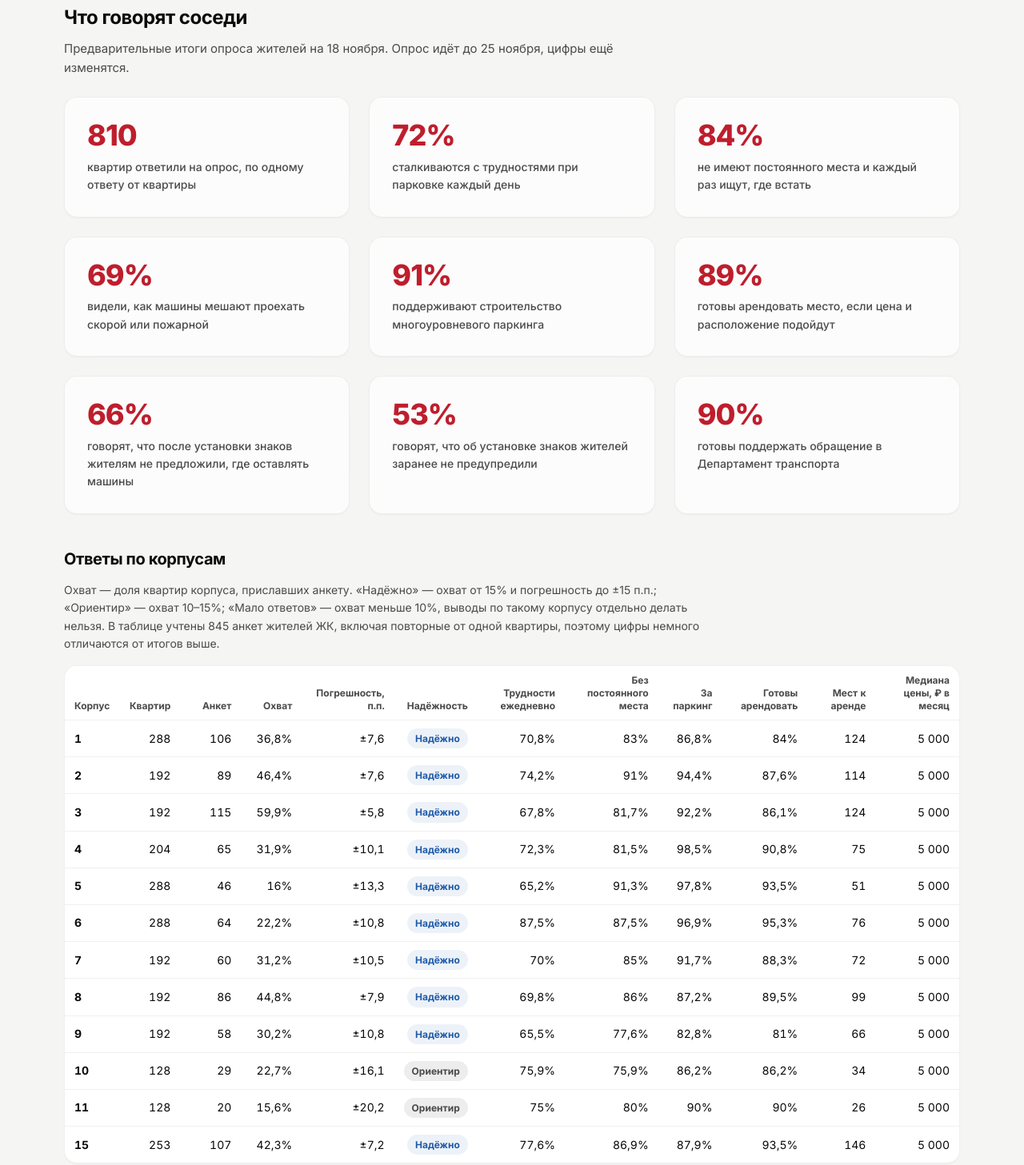
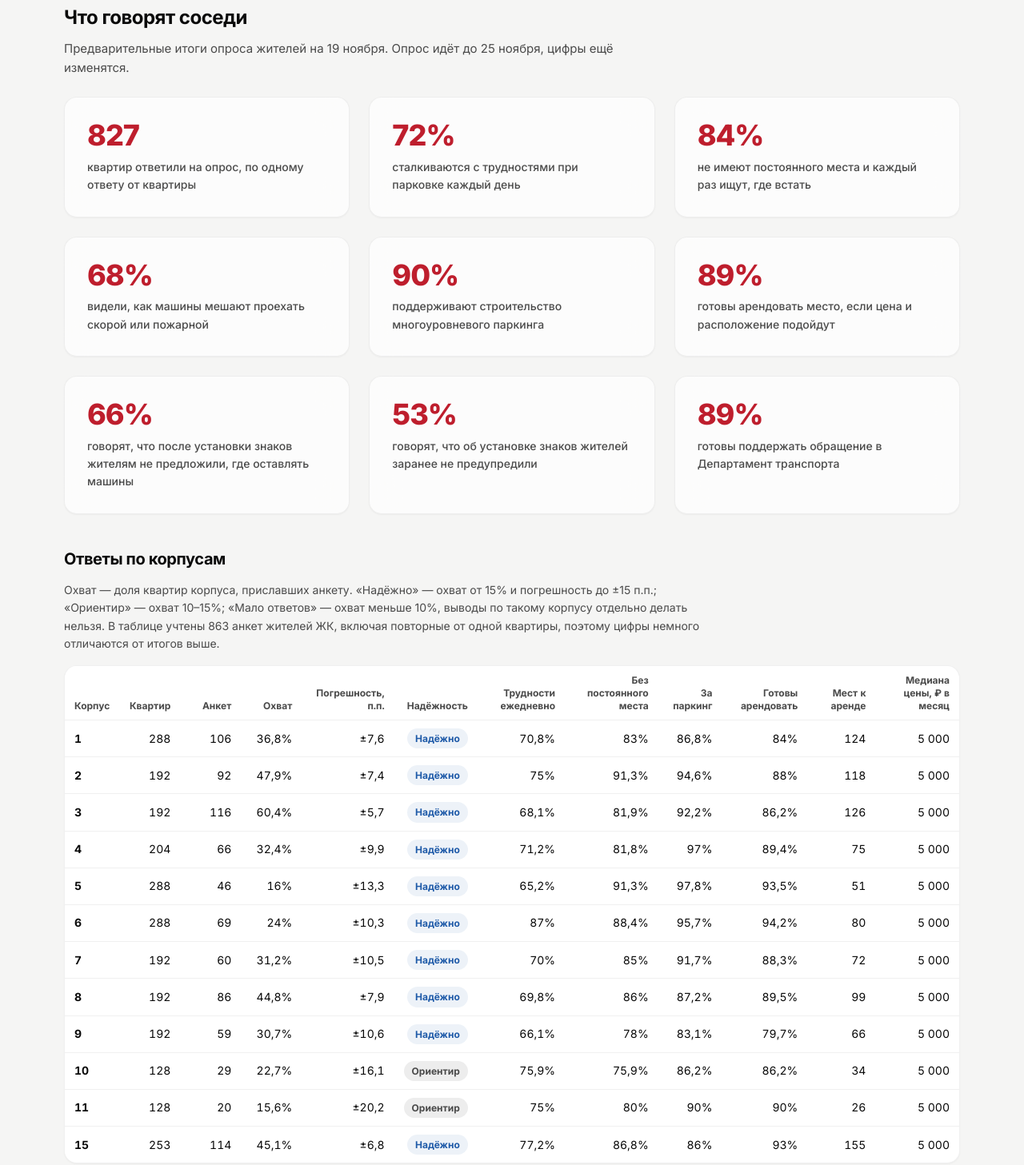
Before and after one commit to Georgy-Fomk1n/parking-zhkb, a plain HTML site: page index.html in a window 1280 px wide. Shown: the part 1188-2645 px from the top of the page at 80% size. Drawn offline with Linux system fonts and the light colour scheme.

Commit message:
docs: update survey data and dates in index.html

```diff
--- a/index.html
+++ b/index.html
@@ -228,20 +228,20 @@
       <p>Поэтому машины стоят на газонах, тротуарах и во внутридворовых проездах. Пешеходам, родителям с колясками и пожилым людям трудно пройти, а скорая, пожарная и коммунальная техника может не проехать.</p>
     </div>
     <h3 class="survey-h">Что говорят соседи</h3>
-    <p class="survey-sub">Предварительные итоги опроса жителей на 18 ноября. Опрос идёт до 25 ноября, цифры ещё изменятся.</p>
+    <p class="survey-sub">Предварительные итоги опроса жителей на 19 ноября. Опрос идёт до 25 ноября, цифры ещё изменятся.</p>
     <div class="grid survey-grid">
-      <div class="card stat"><div class="num">810</div><p>квартир ответили на опрос, по одному ответу от квартиры</p></div>
+      <div class="card stat"><div class="num">827</div><p>квартир ответили на опрос, по одному ответу от квартиры</p></div>
       <div class="card stat"><div class="num">72%</div><p>сталкиваются с трудностями при парковке каждый день</p></div>
       <div class="card stat"><div class="num">84%</div><p>не имеют постоянного места и каждый раз ищут, где встать</p></div>
-      <div class="card stat"><div class="num">69%</div><p>видели, как машины мешают проехать скорой или пожарной</p></div>
-      <div class="card stat"><div class="num">91%</div><p>поддерживают строительство многоуровневого паркинга</p></div>
+      <div class="card stat"><div class="num">68%</div><p>видели, как машины мешают проехать скорой или пожарной</p></div>
+      <div class="card stat"><div class="num">90%</div><p>поддерживают строительство многоуровневого паркинга</p></div>
       <div class="card stat"><div class="num">89%</div><p>готовы арендовать место, если цена и расположение подойдут</p></div>
       <div class="card stat"><div class="num">66%</div><p>говорят, что после установки знаков жителям не предложили, где оставлять машины</p></div>
       <div class="card stat"><div class="num">53%</div><p>говорят, что об установке знаков жителей заранее не предупредили</p></div>
-      <div class="card stat"><div class="num">90%</div><p>готовы поддержать обращение в Департамент транспорта</p></div>
+      <div class="card stat"><div class="num">89%</div><p>готовы поддержать обращение в Департамент транспорта</p></div>
     </div>
     <h4 class="corp-h" id="korpusa">Ответы по корпусам</h4>
-    <p class="corp-legend">Охват — доля квартир корпуса, приславших анкету. «Надёжно» — охват от 15% и погрешность до ±15 п.п.; «Ориентир» — охват 10–15%; «Мало ответов» — охват меньше 10%, выводы по такому корпусу отдельно делать нельзя. В таблице учтены 845 анкет жителей ЖК, включая повторные от одной квартиры, поэтому цифры немного отличаются от итогов выше.</p>
+    <p class="corp-legend">Охват — доля квартир корпуса, приславших анкету. «Надёжно» — охват от 15% и погрешность до ±15 п.п.; «Ориентир» — охват 10–15%; «Мало ответов» — охват меньше 10%, выводы по такому корпусу отдельно делать нельзя. В таблице учтены 863 анкет жителей ЖК, включая повторные от одной квартиры, поэтому цифры немного отличаются от итогов выше.</p>
     <div class="corp-wrap" role="region" aria-label="Ответы по корпусам" tabindex="0">
       <table class="corp">
         <thead>
@@ -249,17 +249,17 @@
         </thead>
         <tbody>
           <tr class="ok"><th scope="row">1</th><td>288</td><td>106</td><td>36,8%</td><td>±7,6</td><td><span class="rel">Надёжно</span></td><td>70,8%</td><td>83%</td><td>86,8%</td><td>84%</td><td>124</td><td>5 000</td></tr>
-          <tr class="ok"><th scope="row">2</th><td>192</td><td>89</td><td>46,4%</td><td>±7,6</td><td><span class="rel">Надёжно</span></td><td>74,2%</td><td>91%</td><td>94,4%</td><td>87,6%</td><td>114</td><td>5 000</td></tr>
-          <tr class="ok"><th scope="row">3</th><td>192</td><td>115</td><td>59,9%</td><td>±5,8</td><td><span class="rel">Надёжно</span></td><td>67,8%</td><td>81,7%</td><td>92,2%</td><td>86,1%</td><td>124</td><td>5 000</td></tr>
-          <tr class="ok"><th scope="row">4</th><td>204</td><td>65</td><td>31,9%</td><td>±10,1</td><td><span class="rel">Надёжно</span></td><td>72,3%</td><td>81,5%</td><td>98,5%</td><td>90,8%</td><td>75</td><td>5 000</td></tr>
+          <tr class="ok"><th scope="row">2</th><td>192</td><td>92</td><td>47,9%</td><td>±7,4</td><td><span class="rel">Надёжно</span></td><td>75%</td><td>91,3%</td><td>94,6%</td><td>88%</td><td>118</td><td>5 000</td></tr>
+          <tr class="ok"><th scope="row">3</th><td>192</td><td>116</td><td>60,4%</td><td>±5,7</td><td><span class="rel">Надёжно</span></td><td>68,1%</td><td>81,9%</td><td>92,2%</td><td>86,2%</td><td>126</td><td>5 000</td></tr>
+          <tr class="ok"><th scope="row">4</th><td>204</td><td>66</td><td>32,4%</td><td>±9,9</td><td><span class="rel">Надёжно</span></td><td>71,2%</td><td>81,8%</td><td>97%</td><td>89,4%</td><td>75</td><td>5 000</td></tr>
           <tr class="ok"><th scope="row">5</th><td>288</td><td>46</td><td>16%</td><td>±13,3</td><td><span class="rel">Надёжно</span></td><td>65,2%</td><td>91,3%</td><td>97,8%</td><td>93,5%</td><td>51</td><td>5 000</td></tr>
-          <tr class="ok"><th scope="row">6</th><td>288</td><td>64</td><td>22,2%</td><td>±10,8</td><td><span class="rel">Надёжно</span></td><td>87,5%</td><td>87,5%</td><td>96,9%</td><td>95,3%</td><td>76</td><td>5 000</td></tr>
+          <tr class="ok"><th scope="row">6</th><td>288</td><td>69</td><td>24%</td><td>±10,3</td><td><span class="rel">Надёжно</span></td><td>87%</td><td>88,4%</td><td>95,7%</td><td>94,2%</td><td>80</td><td>5 000</td></tr>
           <tr class="ok"><th scope="row">7</th><td>192</td><td>60</td><td>31,2%</td><td>±10,5</td><td><span class="rel">Надёжно</span></td><td>70%</td><td>85%</td><td>91,7%</td><td>88,3%</td><td>72</td><td>5 000</td></tr>
           <tr class="ok"><th scope="row">8</th><td>192</td><td>86</td><td>44,8%</td><td>±7,9</td><td><span class="rel">Надёжно</span></td><td>69,8%</td><td>86%</td><td>87,2%</td><td>89,5%</td><td>99</td><td>5 000</td></tr>
-          <tr class="ok"><th scope="row">9</th><td>192</td><td>58</td><td>30,2%</td><td>±10,8</td><td><span class="rel">Надёжно</span></td><td>65,5%</td><td>77,6%</td><td>82,8%</td><td>81%</td><td>66</td><td>5 000</td></tr>
+          <tr class="ok"><th scope="row">9</th><td>192</td><td>59</td><td>30,7%</td><td>±10,6</td><td><span class="rel">Надёжно</span></td><td>66,1%</td><td>78%</td><td>83,1%</td><td>79,7%</td><td>66</td><td>5 000</td></tr>
           <tr class="mid"><th scope="row">10</th><td>128</td><td>29</td><td>22,7%</td><td>±16,1</td><td><span class="rel">Ориентир</span></td><td>75,9%</td><td>75,9%</td><td>86,2%</td><td>86,2%</td><td>34</td><td>5 000</td></tr>
           <tr class="mid"><th scope="row">11</th><td>128</td><td>20</td><td>15,6%</td><td>±20,2</td><td><span class="rel">Ориентир</span></td><td>75%</td><td>80%</td><td>90%</td><td>90%</td><td>26</td><td>5 000</td></tr>
-          <tr class="ok"><th scope="row">15</th><td>253</td><td>107</td><td>42,3%</td><td>±7,2</td><td><span class="rel">Надёжно</span></td><td>77,6%</td><td>86,9%</td><td>87,9%</td><td>93,5%</td><td>146</td><td>5 000</td></tr>
+          <tr class="ok"><th scope="row">15</th><td>253</td><td>114</td><td>45,1%</td><td>±6,8</td><td><span class="rel">Надёжно</span></td><td>77,2%</td><td>86,8%</td><td>86%</td><td>93%</td><td>155</td><td>5 000</td></tr>
         </tbody>
       </table>
     </div>
@@ -278,9 +278,9 @@
       <div class="card stat"><div class="num">2 537</div><p>квартир в 12 корпусах, по разрешениям на ввод в эксплуатацию</p></div>
       <div class="card stat"><div class="num">≈ 2 030</div><p>машино-мест полагалось бы по нормам Москвы для новых домов: 0,8 места на квартиру (<a href="https://www.garant.ru/hotlaw/moscow/2199641/" target="_blank" rel="noopener">постановление Правительства Москвы от 5 августа 2026 г. № 2118-ПП</a>)</p></div>
       <div class="card stat"><div class="num">≈ 400</div><p>мест может поместиться в пятиуровневом паркинге на свободном участке около 0,8 га рядом с комплексом</p></div>
-      <div class="card stat"><div class="num">965</div><p>мест готовы арендовать семьи, ответившие на опрос. Это больше, чем поместится в возможном паркинге, а ответила пока только треть квартир</p></div>
+      <div class="card stat"><div class="num">984</div><p>мест готовы арендовать семьи, ответившие на опрос. Это больше, чем поместится в возможном паркинге, а ответила пока только треть квартир</p></div>
     </div>
-    <p class="fine">Нормы с 5 августа 2026 года установило <a href="https://www.garant.ru/hotlaw/moscow/2199641/" target="_blank" rel="noopener">постановление Правительства Москвы от 5 августа 2026 г. № 2118-ПП</a> «О внесении изменения в постановление Правительства Москвы от 23 декабря 2015 г. № 945-ПП». Они действуют для новых домов, для нашего комплекса это ориентир, а не требование. Сколько мест есть сейчас, мы считаем: обходим дворы и собираем данные. Точную нехватку опубликуем, когда посчитаем. Число мест к аренде взято из предварительных итогов опроса на 18 ноября (810 квартир, по одному ответу от квартиры). На весь комплекс его не пересчитываем: опрос охотнее проходят те, кому место нужно.</p>
+    <p class="fine">Нормы с 5 августа 2026 года установило <a href="https://www.garant.ru/hotlaw/moscow/2199641/" target="_blank" rel="noopener">постановление Правительства Москвы от 5 августа 2026 г. № 2118-ПП</a> «О внесении изменения в постановление Правительства Москвы от 23 декабря 2015 г. № 945-ПП». Они действуют для новых домов, для нашего комплекса это ориентир, а не требование. Сколько мест есть сейчас, мы считаем: обходим дворы и собираем данные. Точную нехватку опубликуем, когда посчитаем. Число мест к аренде взято из предварительных итогов опроса на 19 ноября (827 квартир, по одному ответу от квартиры). На весь комплекс его не пересчитываем: опрос охотнее проходят те, кому место нужно.</p>
   </div>
 </section>
 
@@ -414,7 +414,7 @@
       <details><summary>Кто это делает?</summary><div><p>Мы инициативная группа из пяти студентов первого курса направления «Управление бизнесом». Один из нас живёт в ЖК «На Базовской», отсюда и тема проекта.</p><p style="margin-top:10px">Роли распределены так: координация и правовая часть, расчёты и данные, полевые наблюдения и фото, связь с жителями и опрос.</p><p style="margin-top:10px">Что уже сделали: собрали открытые данные о комплексе и нормах, посчитали квартиры и вместимость участка, обошли дворы, запустили опрос и отправили первое обращение в Дептранс.</p><p style="margin-top:10px">Мы не представляем застройщика, управляющую компанию или партию. Вопросы и предложения принимаем через координатора, контакты внизу страницы.</p></div></details>
       <details><summary>Московский паркинг построит? Кто будет им управлять?</summary><div><p>Нет, строить его будет не Московский паркинг. ГКУ «АМПП» паркинги не строит, а управляет ими. Мы просим город рассмотреть строительство и передать готовый паркинг в управление Московскому паркингу. Будем просить, чтобы у паркинга был понятный городской оператор и городские тарифы, а цена за место была приемлемой для жителей.</p></div></details>
       <details><summary>Сколько будет стоить место?</summary><div><p>Тарифы устанавливает город, заранее назвать цену никто не может. Высокую цену аренды называют главным опасением 63% ответивших, и это же главная причина, по которой соседи могли бы отказаться от места.</p><p style="margin-top:10px">Поэтому мы спрашиваем в опросе, сколько жители готовы платить. По предварительным итогам середина ответов составляет 5 000 ₽ в месяц за место. Эту цифру мы передадим в Дептранс вместе с итогами опроса.</p></div></details>
-      <details><summary>Места достанутся жителям ЖК?</summary><div><p>Этого опасаются 53% ответивших. Места в городском паркинге распределяются на общих основаниях, закрепить их только за жителями ЖК нельзя.</p><p style="margin-top:10px">Паркинг мы предлагаем построить рядом с комплексом, в пешей доступности от подъездов. Поэтому пользоваться им удобнее всего будет жителям ЖК и соседних домов.</p></div></details>
+      <details><summary>Места достанутся жителям ЖК?</summary><div><p>Этого опасаются 54% ответивших. Места в городском паркинге распределяются на общих основаниях, закрепить их только за жителями ЖК нельзя.</p><p style="margin-top:10px">Паркинг мы предлагаем построить рядом с комплексом, в пешей доступности от подъездов. Поэтому пользоваться им удобнее всего будет жителям ЖК и соседних домов.</p></div></details>
       <details><summary>А если паркинг так и не построят?</summary><div><p>Сомневаются в реализации 50% ответивших, и мы не обещаем, что паркинг точно появится. Решение принимает город, и путь от обращения до стройки долгий.</p><p style="margin-top:10px">Без обращений вопрос точно не рассмотрят. На каждое обращение Дептранс обязан ответить по существу, поэтому чем больше соседей напишет, тем сложнее отложить тему. В обращении мы также просим о временных мерах, пока вопрос не решён: дополнительных плоскостных местах и контроле за местами для людей с инвалидностью.</p></div></details>
       <details><summary>Зачем отправлять обращение от себя, если оно уже отправлено?</summary><div><p>Одно обращение показывает мнение одного жителя. Много обращений с одного адреса показывают, что проблема касается всего комплекса.</p></div></details>
       <details><summary>Мои данные где-то опубликуют?</summary><div><p>Нет. Опрос анонимный. Обращение вы отправляете сами через mos.ru, его видит только Правительство Москвы.</p></div></details>
@@ -447,7 +447,7 @@
 <footer>
   <div class="wrap">
     <div><b style="color:var(--text-primary)">Инициативная группа жителей ЖК «На Базовской»</b><br>Москва, Базовская улица, 15, Западное Дегунино</div>
-    <div>Обновлено 18 ноября 2026 года</div>
+    <div>Обновлено 19 ноября 2026 года</div>
   </div>
 </footer>
 
```
